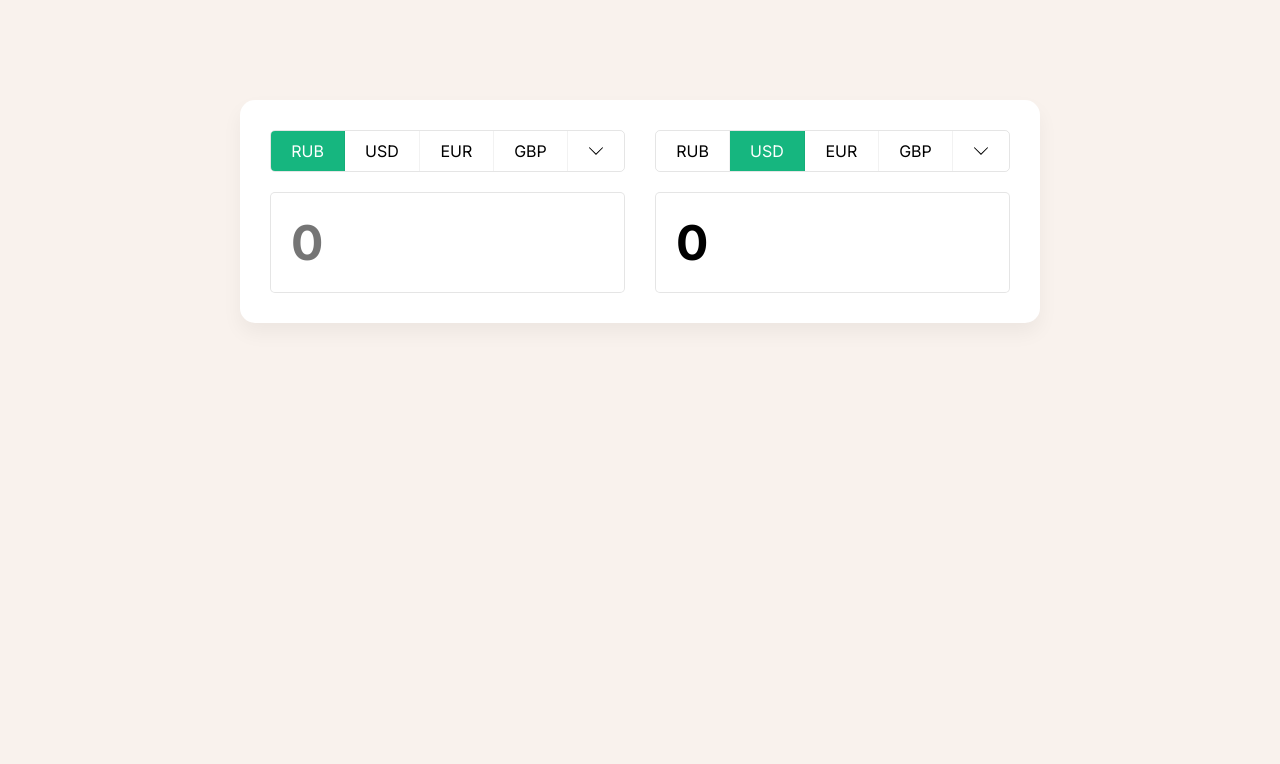
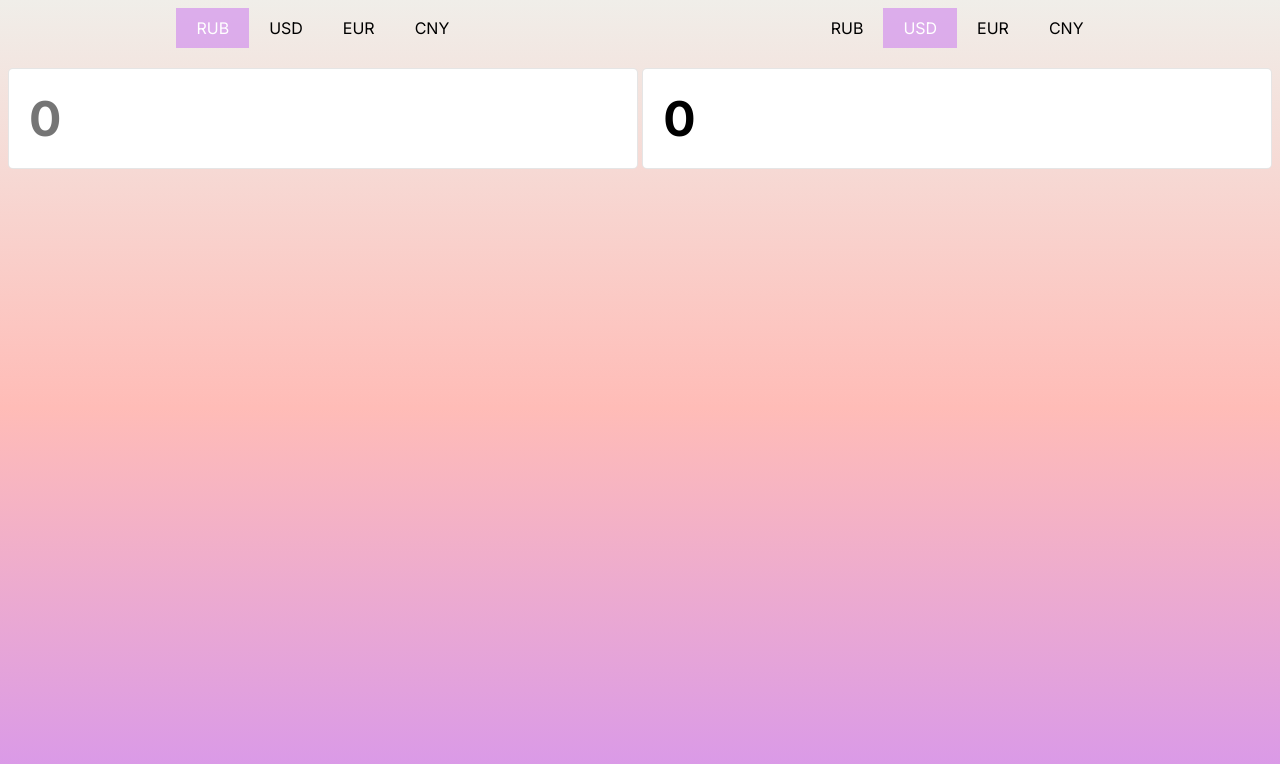
Before and after one commit to codeedocc/currencyConverter, a React (Create React App) app: page / in a window 1280 px wide. Shown: the top 764 px of the page. Built offline with nearby package versions, Linux system fonts and the light colour scheme; no server answers.

Commit message:
added media and changed background body

```diff
--- a/src/App.tsx
+++ b/src/App.tsx
@@ -40,6 +40,7 @@ function App() {
         onChangeCurrency={(cur) => setFromCurrency(cur)}
         onChangeValue={onChangeFromPrice}
       />
+      &nbsp;
       <Block
         value={toPrice}
         currency={toCurrency}
--- a/src/components/Block.tsx
+++ b/src/components/Block.tsx
@@ -1,6 +1,6 @@
 import React from 'react'
 
-const defaultCurrencies = ['RUB', 'USD', 'EUR', 'GBP']
+const defaultCurrencies = ['RUB', 'USD', 'EUR', 'CNY']
 
 interface IBlock {
   currency: string | number
@@ -27,12 +27,6 @@ export const Block = ({
             {cur}
           </li>
         ))}
-        <li>
-          <svg height="50px" viewBox="0 0 50 50" width="50px">
-            <rect fill="none" height="50" width="50" />
-            <polygon points="47.25,15 45.164,12.914 25,33.078 4.836,12.914 2.75,15 25,37.25 " />
-          </svg>
-        </li>
       </ul>
       <input
         type="number"
--- a/src/index.scss
+++ b/src/index.scss
@@ -1,7 +1,10 @@
 @import url('https://fonts.googleapis.com/css2?family=Inter:wght@400;500;600;700;800;900&display=swap');
 
 body {
-  background-color: #f9f2ed;
+  background: -webkit-linear-gradient(360deg, #d595ee, #ffbcb7, #f0eee9);
+  background: linear-gradient(360deg, #d595ee, #ffbcb7, #f0eee9);
+  height: 100vh;
+  overflow: hidden;
 }
 
 * {
@@ -11,15 +14,9 @@ body {
 }
 
 .App {
-  display: grid;
-  grid-template-columns: 1fr 1fr;
-  grid-column-gap: 30px;
-  width: 800px;
-  margin: 100px auto;
-  background-color: #fff;
-  padding: 30px;
-  box-shadow: 0 10px 20px rgba(0, 0, 0, 0.05);
-  border-radius: 15px;
+  color: black;
+  display: flex;
+  justify-content: center;
 }
 
 .block {
@@ -37,21 +34,17 @@ body {
 }
 
 .currencies {
-  display: flex;
   list-style: none;
   padding: 0;
   margin: 0;
-  border: 1px solid rgba(0, 0, 0, 0.1);
-  border-radius: 5px;
-  overflow: hidden;
+  justify-content: center;
+  text-align: center;
 
   li {
+    list-style: none;
     display: inline-flex;
     padding: 10px 20px;
-    border-right: 1px solid rgba(0, 0, 0, 0.05);
     cursor: pointer;
-    justify-content: center;
-    flex: 1;
 
     &:hover {
       background-color: rgba(0, 0, 0, 0.03);
@@ -62,20 +55,24 @@ body {
     }
 
     &.active {
-      background-color: #16b67f;
+      background-color: #d595eeb9;
       color: #fff;
-    }
-
-    &:last-of-type {
-      display: inline-flex;
-      align-items: center;
-      flex: 0 0 50px;
-      border-right: 0;
-
-      svg {
-        width: 16px;
-        height: 16px;
-      }
     }
   }
 }
+
+@media (max-width: 768px) {
+  .block {
+    input {
+      border: 1px solid rgba(0, 0, 0, 0.1);
+      font-size: 17px;
+      font-weight: bold;
+      padding: 20px 20px;
+      letter-spacing: 1.3px;
+      outline: none;
+      margin-top: 20px;
+      border-radius: 5px;
+      width: 100%;
+    }
+  }
+}
--- a/src/store/currency/currency.api.ts
+++ b/src/store/currency/currency.api.ts
@@ -5,7 +5,6 @@ export const currencyApi = createApi({
   baseQuery: fetchBaseQuery({
     baseUrl: 'https://openexchangerates.org/api/',
   }),
-  refetchOnFocus: true,
   endpoints: (build) => ({
     searchCurrency: build.query({
       query: () => ({
```
